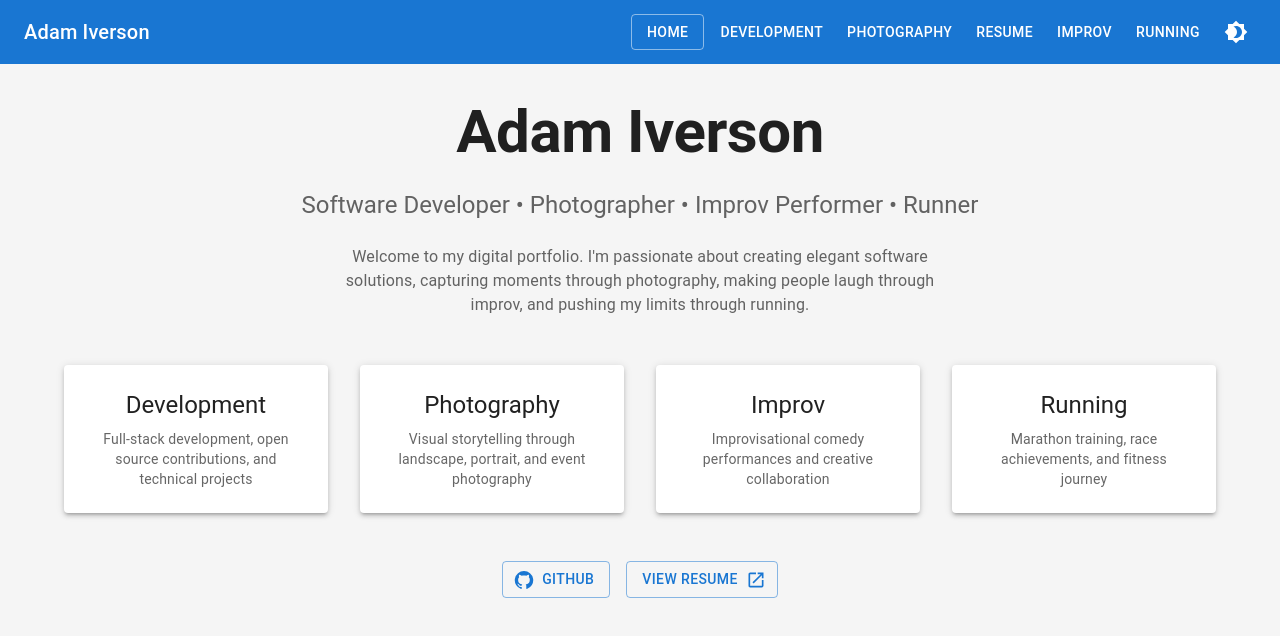
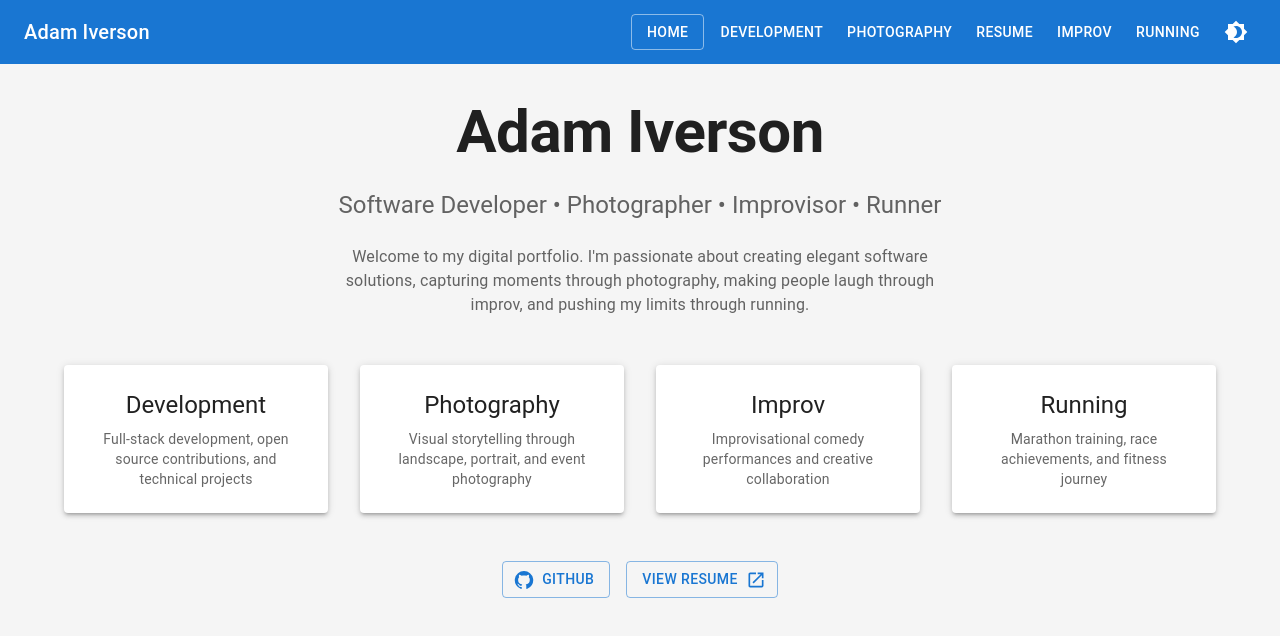
Before and after one commit to AdamIverson/ai.com, a React (Vite) app: page / in a window 1280 px wide. Shown: the top 636 px of the page. Built offline with nearby package versions, Linux system fonts and the light colour scheme.

Commit message:
improvisor

```diff
--- a/src/pages/Home.tsx
+++ b/src/pages/Home.tsx
@@ -9,7 +9,7 @@ export default function Home() {
           Adam Iverson
         </Typography>
         <Typography variant="h5" color="text.secondary" mb={3}>
-          Software Developer • Photographer • Improv Performer • Runner
+          Software Developer • Photographer • Improvisor • Runner
         </Typography>
         <Typography variant="body1" color="text.secondary" sx={{ maxWidth: 600, mx: 'auto' }}>
           Welcome to my digital portfolio. I'm passionate about creating elegant software solutions,
```
